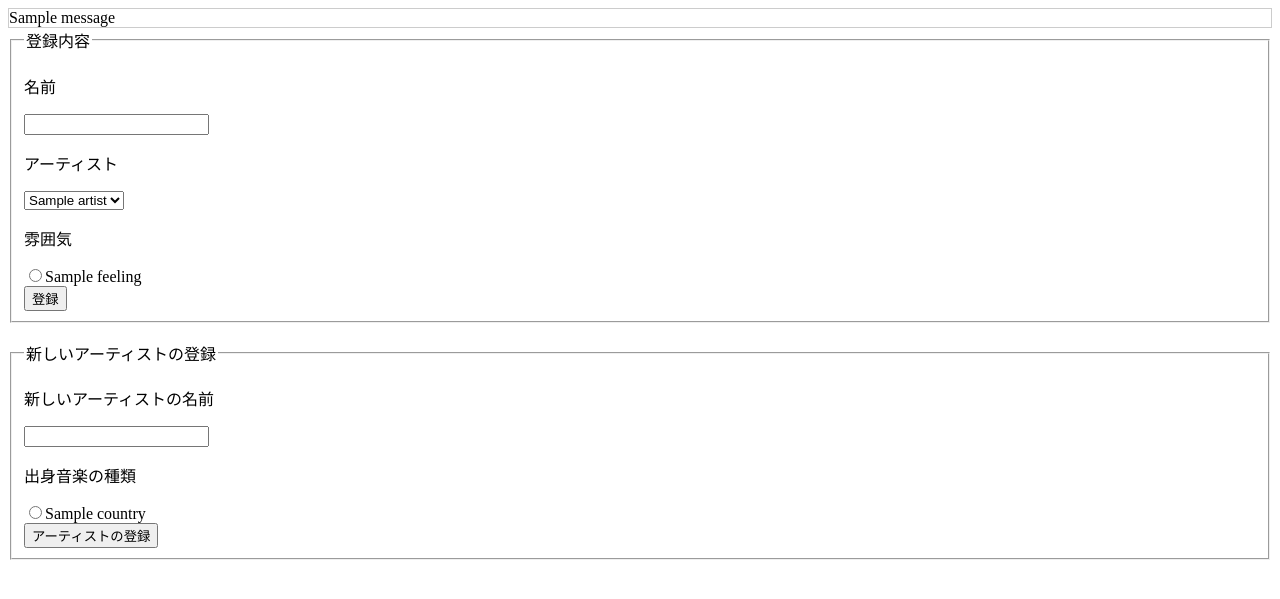
After one commit to si0/NextSing, a Flask app: template templates/regist.html in a window 1280 px wide. The commit adds this page. Shown: the top 599 px of the page. Run offline with Flask 2, Linux system fonts and the light colour scheme; the template is opened without the code that fills it: most values are stand-ins (such as "Sample title", 1, 10 or a date in 2020); one stand-in notice (Sample message) is shown.

Commit message:
音楽、アーティスト情報登録機能の追加

```diff
--- a/app.py
+++ b/app.py
@@ -25,17 +25,87 @@ def after_request(response):
 @app.route("/all")
 def show_music_all():
     music_lists = []
+    # 曲の一覧を取得
     rows = g.db.execute("select music.music, artist.artist, feeling.feeling \
                          from ns_music music, ns_artist artist, ns_feeling feeling \
-                         where music.artist=artist.id and music.feeling=feeling.id")
+                         where music.artist=artist.id and music.feeling=feeling.id \
+                         order by artist.artist;")
     for row in rows.fetchall():
         music_lists.append({"music": row["music"],
                            "artist": row["artist"],
                            "feeling": row["feeling"]})
-
-
     return render_template("show_music_all.html", lists=music_lists)
 
 
+@app.route("/regist")
+def regist():
+    lists = [[], [],[]]
+
+    # アーティスト情報をリストへ格納
+    ar_rows = g.db.execute("select id, artist from ns_artist order by artist;")
+    for ar_row in ar_rows.fetchall():
+        lists[0].append({"id": ar_row["id"], "artist": ar_row["artist"]})
+
+    # feeling情報をリストへ格納
+    fe_rows = g.db.execute("select id, feeling from ns_feeling;")
+    for fe_row in fe_rows.fetchall():
+        lists[1].append({"id": fe_row["id"], "feeling": fe_row["feeling"]})
+
+    # country情報をリストへ格納
+    co_rows = g.db.execute("select id, country from ns_country")
+    for co_row in co_rows.fetchall():
+        lists[2].append({"id": co_row["id"], "country": co_row["country"]})
+    # 登録画面へ遷移
+    return render_template("regist.html", lists=lists)
+
+
+@app.route("/regist/music", methods=["GET", "POST"])
+def regist_music():
+    if request.method == "POST":
+        # 未記入がある場合はリダイレクト
+        if not request.form["music"] or \
+           not request.form["artist"] or \
+           not request.form["feeling"]:
+           flash("未記入の項目があります")
+           return redirect(url_for("regist"))
+
+        # 登録処理を行う
+        else:
+            sql = text("insert into ns_music (music, artist, feeling) \
+                        values (:music, :artist, :feeling)")
+            g.db.execute(sql,
+                         music = request.form["music"],
+                         artist = request.form["artist"],
+                         feeling = request.form["feeling"])
+            flash("登録が完了しました")
+            return redirect(url_for("regist"))
+
+    # 直リンクの場合はリダイレクト
+    else:
+        return redirect(url_for("regist"))
+
+
+@app.route("/regist/artist", methods=["GET", "POST"])
+def regist_artist():
+    if request.method == "POST":
+        # 未記入がある場合はリダイレクト
+        if not request.form["new_artist"] or \
+           not request.form["new_country"]:
+            flash("未記入の項目があります")
+            return redirect(url_for("regist"))
+
+        # 登録処理を行う
+        else:
+            sql = text("insert into ns_artist (artist, country) values (:artist, :country);")
+            g.db.execute(sql,
+                         artist = request.form["new_artist"],
+                         country = request.form["new_country"])
+            flash("登録が完了しました")
+            return redirect(url_for("regist"))
+
+    # 直リンクの場合はリダイレクト
+    else:
+        return redirect(url_for("regist"))
+
 if __name__ == "__main__":
     app.run()
--- /dev/null
+++ b/templates/base.html
@@ -0,0 +1,12 @@
+<!DOCTYPE html>
+<html lang="ja">
+<head>
+    <meta charset="utf-8">
+    <title>{% block title %}{% endblock %}</title>
+</head>
+<body>
+{% block content %}
+
+{% endblock %}
+</body>
+</html>
--- /dev/null
+++ b/templates/regist.html
@@ -0,0 +1,54 @@
+{% extends "base.html" %}
+
+{% block title %}NextSing - 曲の登録{% endblock %}
+
+{% block content %}
+
+{% for message in get_flashed_messages() %}
+<div style="border: 1px solid #ccc;">
+    {{ message }}
+</div>
+{% endfor %}
+
+<fieldset>
+    <legend>登録内容</legend>
+    <form action="{{ url_for("regist_music") }}" method="post">
+        <p>名前</p>
+        <input type="text" name="music" required>
+
+        <p>アーティスト</p>
+        <select name="artist" required>
+            {% for ar_list in lists[0] %}
+            <option value="{{ ar_list.id }}">
+                {{ ar_list.artist }}
+            </option>
+            {% endfor %}
+        </select>
+
+        <p>雰囲気</p>
+        {% for fe_list in lists[1] %}
+        <input type="radio" name="feeling" value="{{ fe_list.id }}">{{ fe_list.feeling }}
+        {% endfor %}
+
+        <br />
+        <input type="submit" value="登録">
+
+    </form>
+</fieldset>
+
+<br />
+<fieldset>
+    <legend>新しいアーティストの登録</legend>
+    <form action="{{ url_for("regist_artist") }}" method="post">
+        <p>新しいアーティストの名前</p>
+        <input type="text" name="new_artist">
+        <p>出身音楽の種類</p>
+        {% for co_list in lists[2] %}
+        <input type="radio" name="new_country" value="{{ co_list.id }}">{{ co_list.country }}
+        {% endfor %}
+        <br />
+        <input type="submit" value="アーティストの登録">
+    </form>
+</fieldset>
+
+{% endblock %}
```
Also changed, not shown: templates/show_music_all.html (+7 -10 lines).
